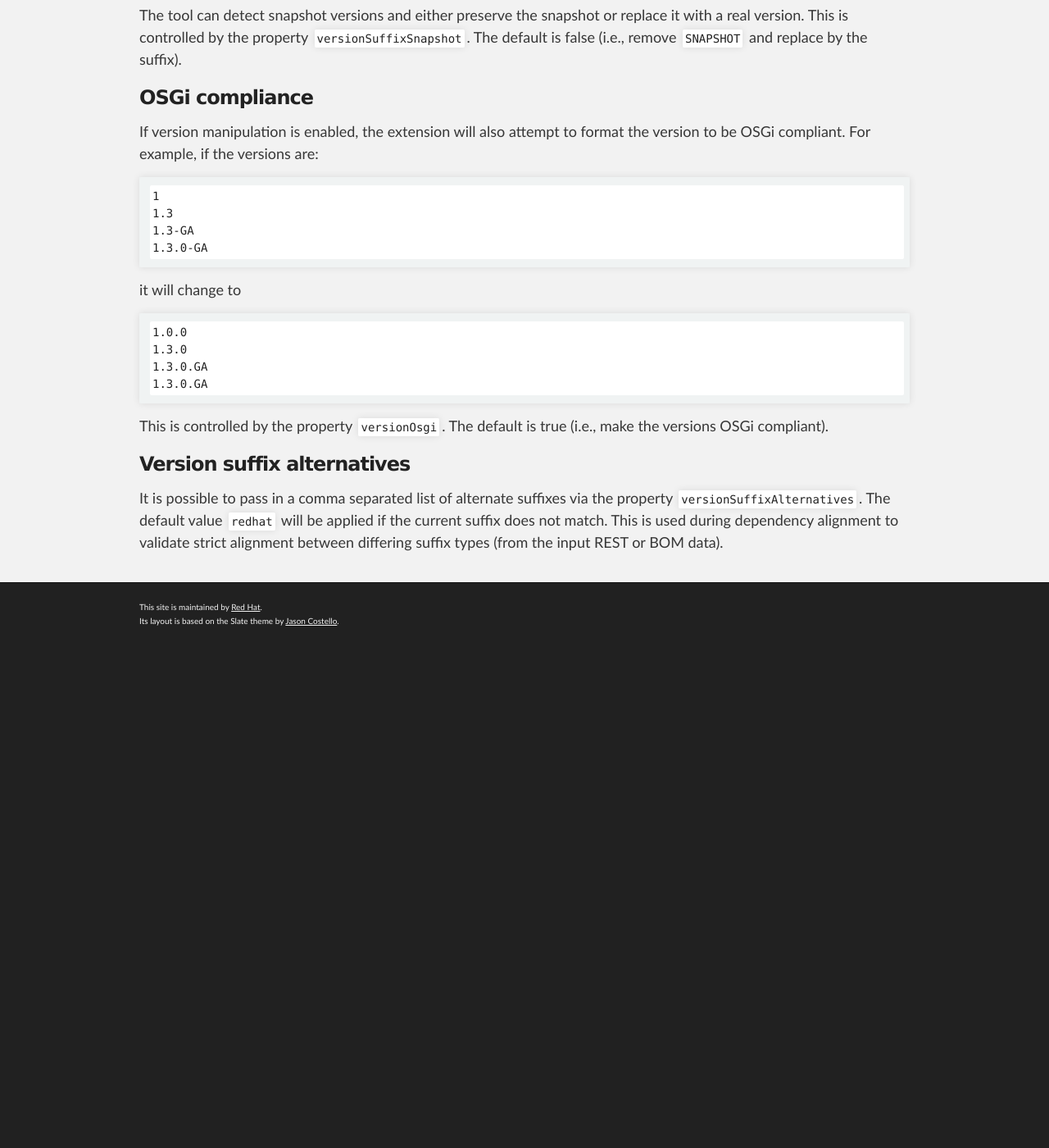
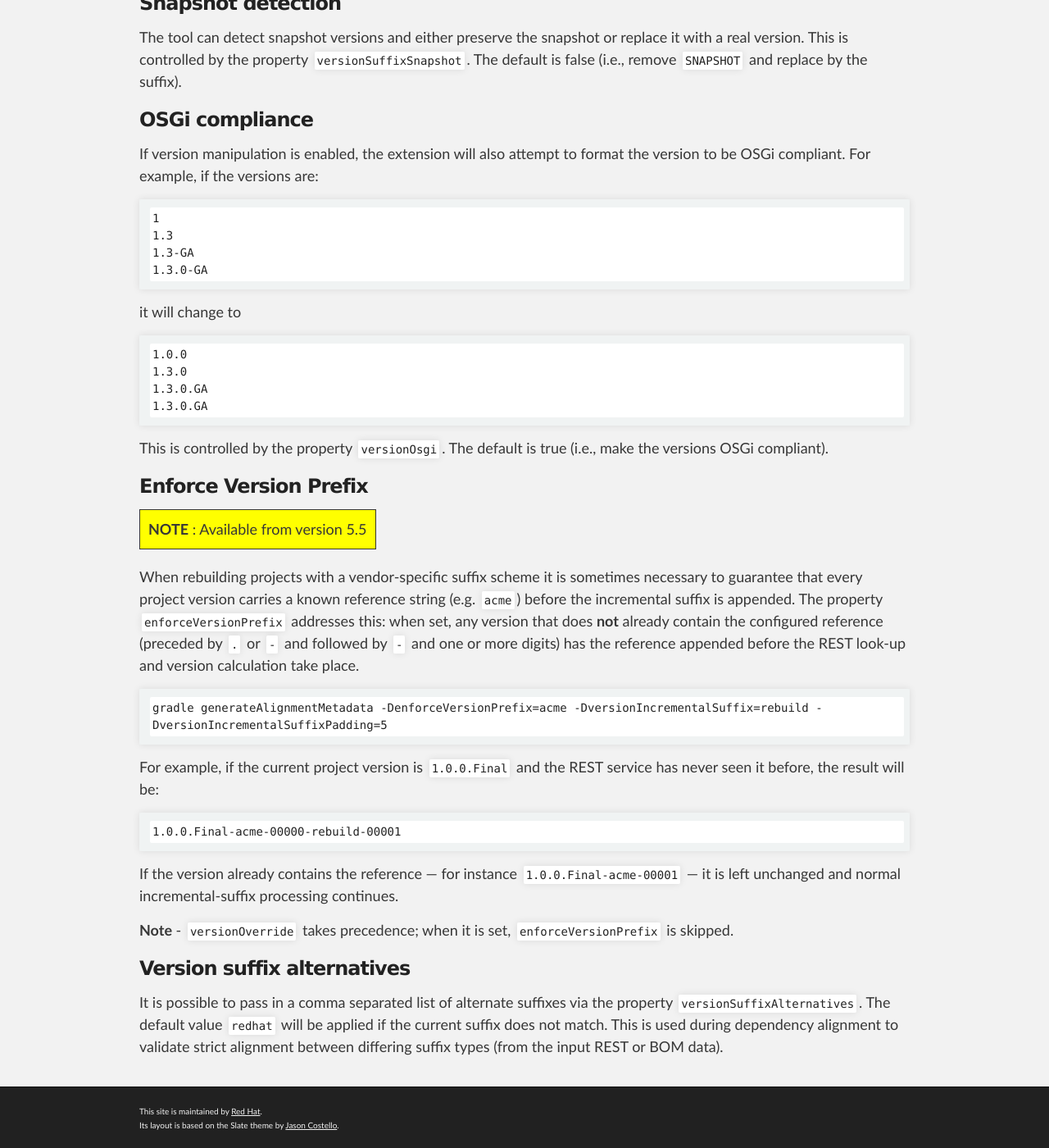
Before and after one commit to project-ncl/gradle-manipulator, a Jekyll site: the page built from guide/project-version-manip.md, in a window 1280 px wide and 1400 px high, scrolled down 1437 px. Shown: the whole window at 82% size. Built offline with Jekyll 4.4.1, drawn with Linux system fonts in a browser that asks for light colours; before the commit the page ends 2222 px from its top, so only the background shows below that; some of the changed text lies outside the part shown.

Commit message:
NCL-9970 Add enforceVersionPrefix support

```diff
--- a/guide/project-version-manip.md
+++ b/guide/project-version-manip.md
@@ -72,6 +72,28 @@ it will change to
 
 This is controlled by the property `versionOsgi`. The default is true (i.e., make the versions OSGi compliant).
 
+### Enforce Version Prefix
+
+<table bgcolor="#ffff00">
+<tr>
+<td>
+    <b>NOTE</b> : Available from version 5.5
+</td>
+</tr>
+</table>
+
+When rebuilding projects with a vendor-specific suffix scheme it is sometimes necessary to guarantee that every project version carries a known reference string (e.g. `acme`) before the incremental suffix is appended. The property `enforceVersionPrefix` addresses this: when set, any version that does **not** already contain the configured reference (preceded by `.` or `-` and followed by `-` and one or more digits) has the reference appended before the REST look-up and version calculation take place.
+
+    gradle generateAlignmentMetadata -DenforceVersionPrefix=acme -DversionIncrementalSuffix=rebuild -DversionIncrementalSuffixPadding=5
+
+For example, if the current project version is `1.0.0.Final` and the REST service has never seen it before, the result will be:
+
+    1.0.0.Final-acme-00000-rebuild-00001
+
+If the version already contains the reference — for instance `1.0.0.Final-acme-00001` — it is left unchanged and normal incremental-suffix processing continues.
+
+**Note** - <code>versionOverride</code> takes precedence; when it is set, <code>enforceVersionPrefix</code> is skipped.
+
 ### Version suffix alternatives
 
 It is possible to pass in a comma separated list of alternate suffixes via the property `versionSuffixAlternatives`. The
```
